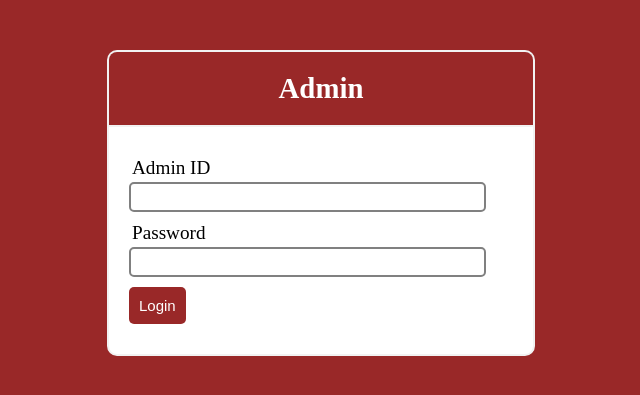
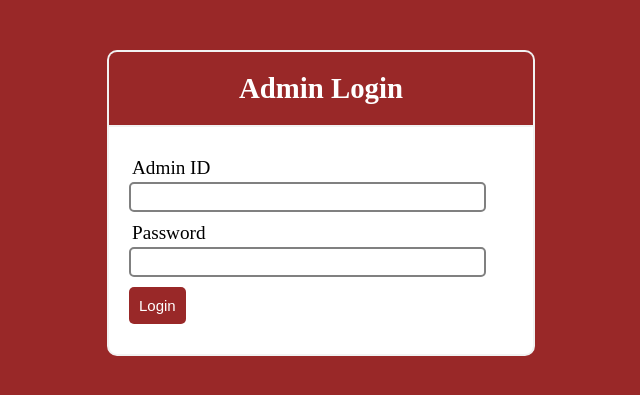
Before and after one commit to Vincent-Caraga/BSIS-NS-3AB_Team02_CodeIgniter3, a PHP site: page /applicationlayer/login3.php in a window 1280 px wide. Shown: the top 395 px of the page, without its empty margins (319-959 px from the left). Run offline with PHP 8.4, Linux system fonts and the light colour scheme; data comes from the database, SQL or seed files in the repository.

Commit message:
Update login3.php

```diff
--- a/doctor/applicationlayer/login3.php
+++ b/doctor/applicationlayer/login3.php
@@ -8,7 +8,7 @@
 </head>
 <body class="Abody">
 	<div class="Aheader">
-	<h2>Admin </h2>
+	<h2>Admin Login</h2>
 </div>
 
 <form method="post" action="login3.php" class="Aform">
```
